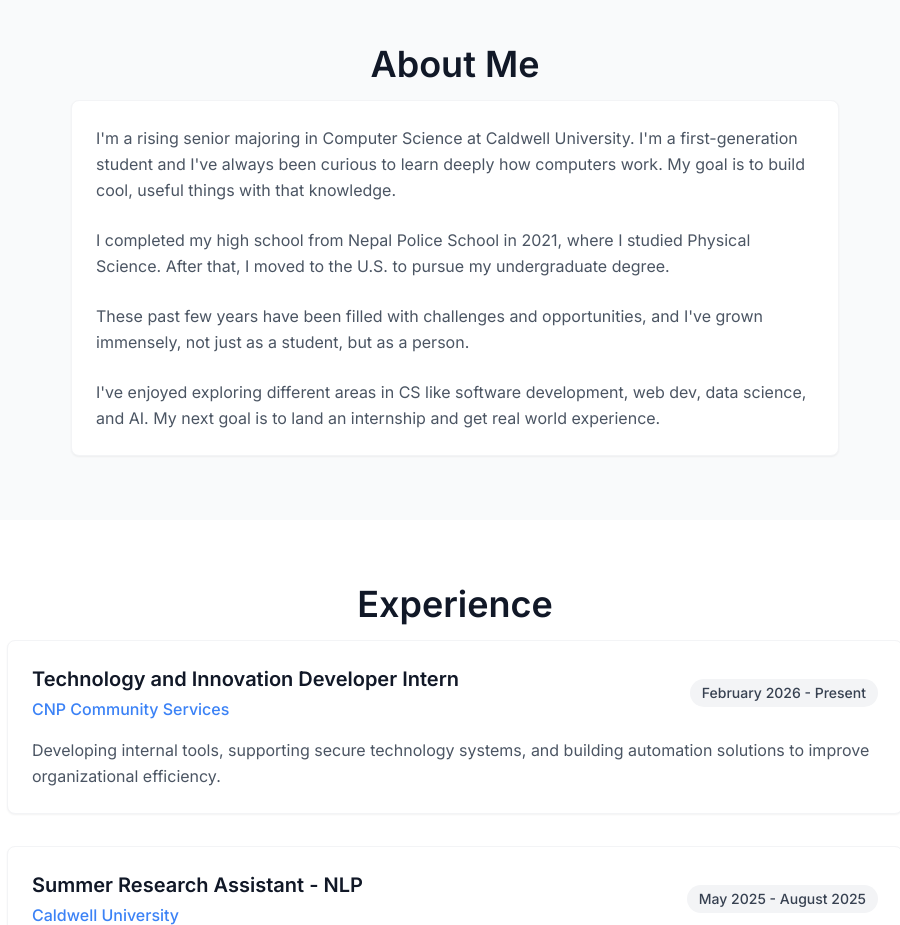
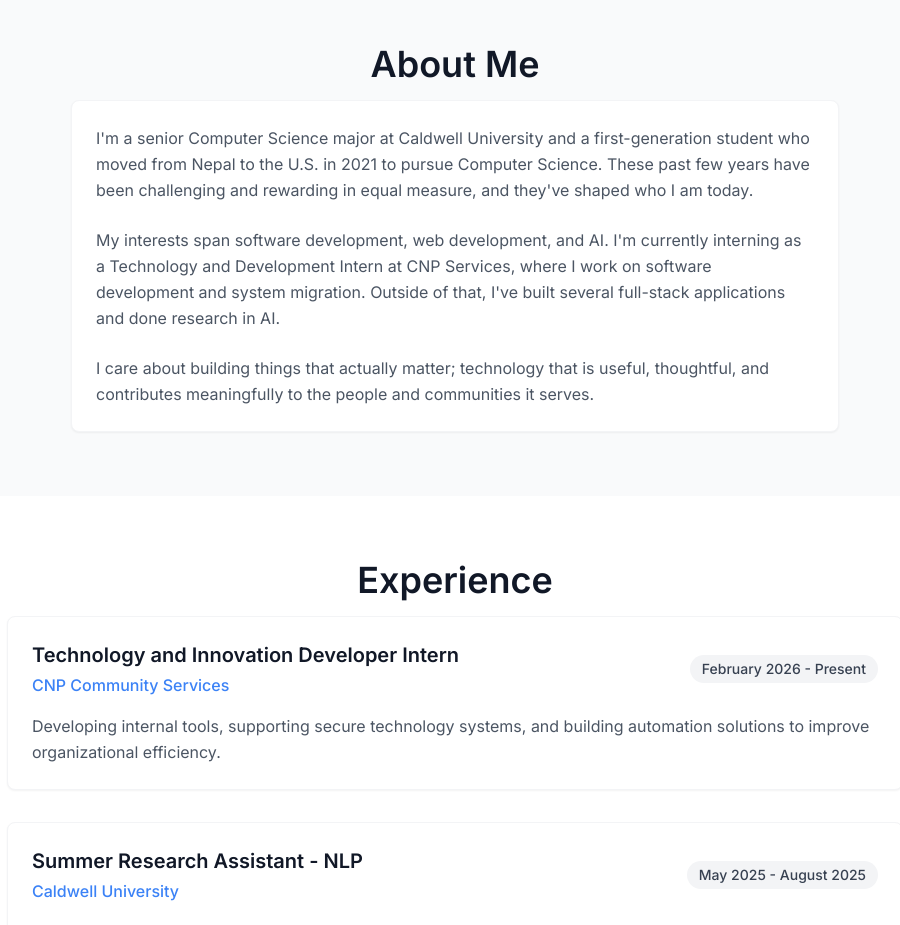
Before and after one commit to bijayabc/portfolio, a React (Create React App) app: page / in a window 1280 px wide. Shown: the part 820-1745 px from the top of the page, without its empty margins (185-1085 px from the left). Built offline with nearby package versions, Linux system fonts and the light colour scheme.

Commit message:
changed about section

```diff
--- a/src/components/About.js
+++ b/src/components/About.js
@@ -10,25 +10,13 @@ const About = () => {
           <div className="card">
             <div className="space-y-6 text-body">
               <p>
-                I'm a rising senior majoring in Computer Science at Caldwell University.
-                I'm a first-generation student and I've always been curious to learn deeply
-                how computers work. My goal is to build cool, useful things with that knowledge.
+                I'm a senior Computer Science major at Caldwell University and a first-generation student who moved from Nepal to the U.S. in 2021 to pursue Computer Science. These past few years have been challenging and rewarding in equal measure, and they've shaped who I am today.
               </p>
-
               <p>
-                I completed my high school from Nepal Police School in 2021, where I studied
-                Physical Science. After that, I moved to the U.S. to pursue my undergraduate degree.
+                My interests span software development, web development, and AI. I'm currently interning as a Technology and Development Intern at CNP Services, where I work on software development and system migration. Outside of that, I've built several full-stack applications and done research in AI.
               </p>
-
               <p>
-                These past few years have been filled with challenges and opportunities, and I've
-                grown immensely, not just as a student, but as a person.
-              </p>
-
-              <p>
-                I've enjoyed exploring different areas in CS like software development, web dev,
-                data science, and AI. My next goal is to land an internship and
-                get real world experience.
+                I care about building things that actually matter; technology that is useful, thoughtful, and contributes meaningfully to the people and communities it serves.
               </p>
             </div>
           </div>
```
